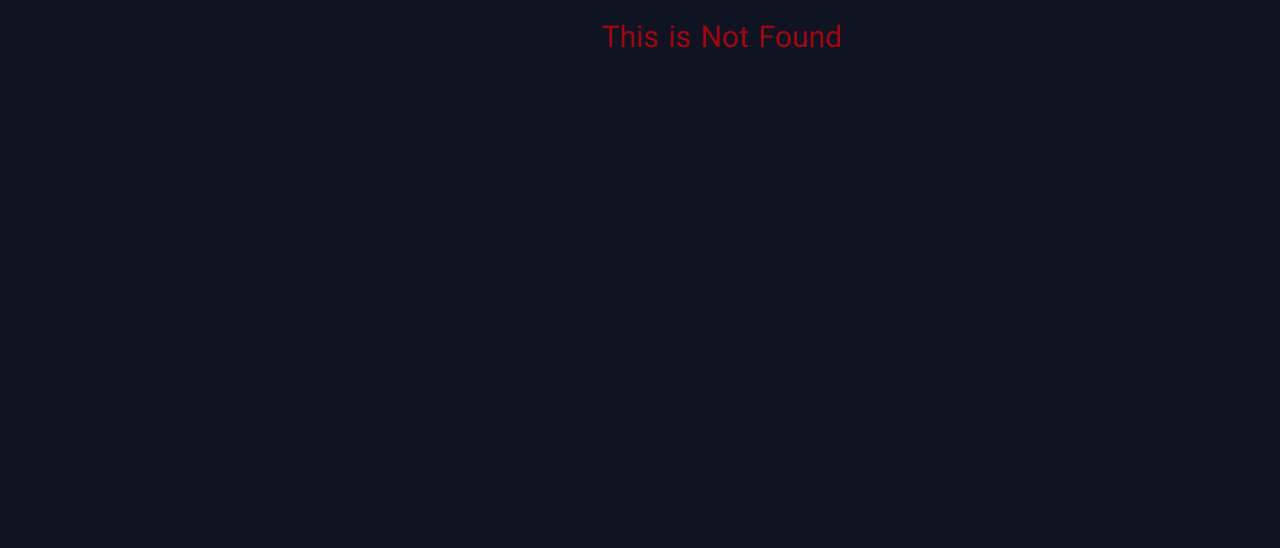
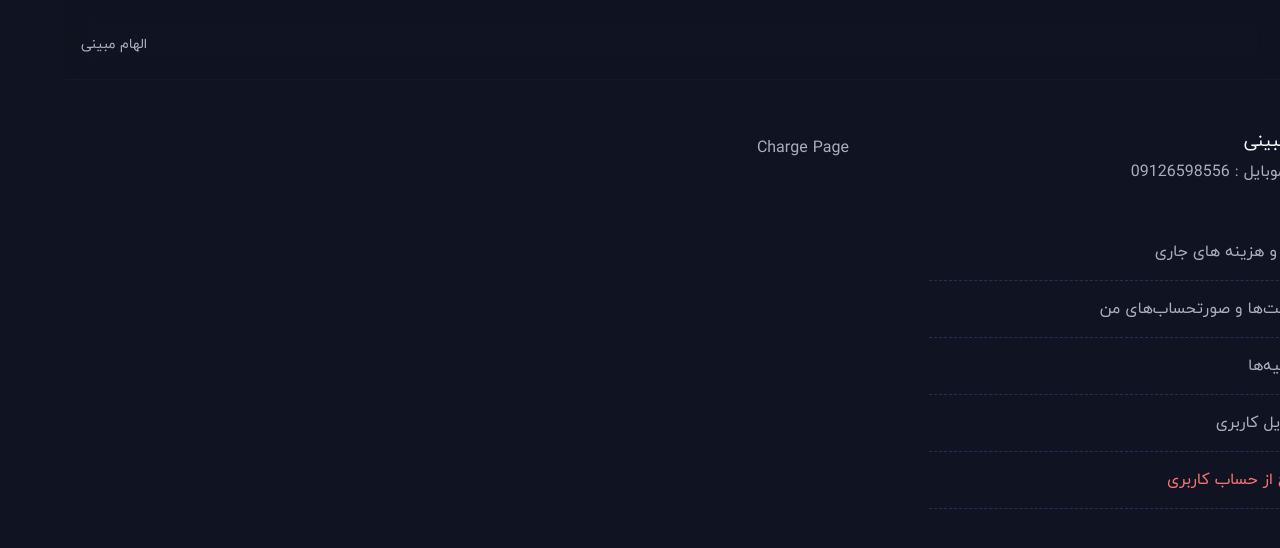
Before and after one commit to elimob680617/nextjs-boiler, a Next.js app: page /dashboard/charges in a window 1280 px wide. Before the commit this address had no page. Shown: the top 548 px of the page. Built offline with nearby package versions, Linux system fonts and the light colour scheme.

Commit message:
Add tables and charge item component

```diff
--- a/src/app/(auth)/sign-in/page.tsx
+++ b/src/app/(auth)/sign-in/page.tsx
@@ -1,5 +1,5 @@
 import { Suspense } from "react";
-import SignInForm from "@/app/(auth)/sign-in/components/sign-in-form";
+import SignInForm from "@/app/(auth)/sign-in/_components/sign-in-form";
 
 export default async function SignInPage() {
   return (
--- a/src/app/(auth)/verify/page.tsx
+++ b/src/app/(auth)/verify/page.tsx
@@ -1,4 +1,4 @@
-import VerifyForm from "@/app/(auth)/verify/components/verify-form";
+import VerifyForm from "@/app/(auth)/verify/_components/verify-form";
 
 export default function Verify() {
   return (
--- a/src/app/(dashborad)/_components/header/topNavigationAccount.tsx
+++ b/src/app/(dashborad)/_components/header/topNavigationAccount.tsx
@@ -6,8 +6,8 @@ import Link from "next/link";
 const TopNavigationAccount: React.FC = () => {
   return (
     <nav className="sticky backdrop-blur-md inset-x-0 top-0 z-10 border-b border-base-200">
-      <div className="container h-[70px] xl:h-[90px] flex items-center  text-white">
-        <Link href="/">Logo</Link>
+      <div className="container h-[70px] xl:h-[90px] flex items-center  text-base">
+        {/*<Link href="/">Logo</Link>*/}
         <div className="flex justify-center xl:justify-end  w-full items-center">
           <span className="text-sm">الهام مبینی</span>
         </div>
--- a/src/app/(dashborad)/_components/sidebar/sidebar.tsx
+++ b/src/app/(dashborad)/_components/sidebar/sidebar.tsx
@@ -4,20 +4,20 @@ import { NavigationMenuItem } from "@/types/navigation-menu-items.type";
 
 const sidebarItems: NavigationMenuItem[] = [
   {
-    title: "دوره های من",
-    href: "/",
+    title: "شارژ و هزینه های جاری",
+    href: "/dashboard/charges",
   },
   {
-    title: "فاکتور ها",
+    title: "پرداخت‌ها و صورتحساب‌های من",
     href: "/1",
   },
   {
-    title: "پیام های من",
+    title: "اطلاعیه‌ها",
     href: "/2",
   },
   {
     title: "پروفایل کاربری",
-    href: "/3",
+    href: "/dashboard/profile",
   },
 ];
 
@@ -27,7 +27,7 @@ const Sidebar = () => {
       {sidebarItems.map((item) => (
         <li key={item.href}>
           <Link
-            className="flex items-center text-secondary-content gap-3 w-full"
+            className="flex items-center text-base gap-3 w-full"
             href={item.href}
           >
             {item.title}
--- /dev/null
+++ b/src/app/(dashborad)/dashboard/charges/_components/charge-item.tsx
@@ -0,0 +1,22 @@
+import React from "react";
+import { ChargeItemProps } from "@/app/(dashborad)/dashboard/charges/types/charge-item.types";
+
+const ChargeItem: React.FC<ChargeItemProps> = ({ title }) => {
+  return (
+    <div className="max-w-md mx-auto mt-10">
+      <label className="block">
+        <input type="checkbox" className="peer hidden" />
+        <div className="cursor-pointer bg-blue-600 text-white px-4 py-2 rounded">
+          Toggle
+        </div>
+
+        <div className="overflow-hidden transition-all duration-500 ease-in-out h-0 peer-checked:h-[280px]">
+          <div className="p-4 bg-gray-100">
+            <p>{title}</p>
+          </div>
+        </div>
+      </label>
+    </div>
+  );
+};
+export default ChargeItem;
--- /dev/null
+++ b/src/app/(dashborad)/dashboard/charges/page.tsx
@@ -0,0 +1,6 @@
+import React from "react";
+
+const ChargePage = () => {
+  return <div>Charge Page</div>;
+};
+export default ChargePage;
--- a/src/app/(dashborad)/dashboard/layout.tsx
+++ b/src/app/(dashborad)/dashboard/layout.tsx
@@ -14,7 +14,9 @@ const DashboardLayout = ({ children }: { children: ReactNode }) => {
               <div className="flex flex-col">
                 <div className="flex flex-row gap-4 py-2 items-center">
                   <div className="flex flex-col gap-1">
-                    <span className="text-white text-lg">الهام مبینی</span>
+                    <span className="text-white text-lg text-base">
+                      الهام مبینی
+                    </span>
                     <span className="text-secondary-300 text-base">
                       شماره موبایل : 09126598556
                     </span>
--- a/src/app/(dashborad)/dashboard/page.tsx
+++ b/src/app/(dashborad)/dashboard/page.tsx
@@ -1,5 +1,6 @@
 import React from "react";
 import { CourseSummary } from "@/types/course-summary.interface";
+import { Button } from "@/app/_components/button";
 
 async function getNewestCourses(count: number): Promise<CourseSummary[]> {
   const res = await fetch(
@@ -13,15 +14,57 @@ async function getNewestCourses(count: number): Promise<CourseSummary[]> {
   return res.json();
 }
 
+const headerItems = ["عنوان شارژ", "تاریخ", "مبلغ"];
+
 async function DashboardPage() {
   const newestCourses = await getNewestCourses(4);
+  return (
+    <div className="flex flex-col gap-1 rounded-xl bg-gray-950/5 p-1 inset-ring inset-ring-gray-950/5 dark:bg-white/10 dark:inset-ring-white/10">
+      <div className="not-prose overflow-auto rounded-lg bg-white outline outline-white/5 dark:bg-gray-950/50">
+        <div className="my-8 overflow-hidden">
+          <table className="table-auto w-full border-collapse text-sm">
+            <thead className="">
+              <tr className="text-right">
+                {headerItems.map((item, i) => (
+                  <th key={i} className="text-xs text-white  py-3  px-4 ">
+                    <h2>{item}</h2>
+                  </th>
+                ))}
 
-  return (
-    <div>
-      {newestCourses.map((course) => (
-        <p key={course.id}>{course.title}</p>
-      ))}
+                <th className="text-xs text-center self-start">جزئیات</th>
+              </tr>
+            </thead>
+
+            <tbody className="bg-white dark:bg-gray-800 ">
+              {newestCourses.map((course) => (
+                <tr
+                  key={course.id}
+                  className="text-sm not-last:border-b border-base-50 border-dashed "
+                >
+                  <td className="p-4">
+                    <span>شارژ{course.title} </span>
+                  </td>
+                  <td className="p-4">{course.id}</td>
+                  <td className="p-4">{course.courseCategoryId}</td>
+                  <td className="text-center p-4"></td>
+                  <td className="p-4  flex justify-center items-center">
+                    <Button
+                      size="xs"
+                      variant="filled"
+                      color="success"
+                      className=" text-xs text-success"
+                    >
+                      پرداخت
+                    </Button>
+                  </td>
+                </tr>
+              ))}
+            </tbody>
+          </table>
+        </div>
+      </div>
     </div>
   );
 }
+
 export default DashboardPage;
```
Also changed, not shown: src/app/(dashborad)/dashboard/charges/types/charge-item.types.ts (added, +8 -0 lines), src/types/charge.interface.ts (added, +7 -0 lines), src/app/(auth)/sign-in/_components/sign-in-form.tsx (renamed from src/app/(auth)/sign-in/components/sign-in-form.tsx), src/app/(auth)/verify/_components/verify-form.tsx (renamed from src/app/(auth)/verify/components/verify-form.tsx).
